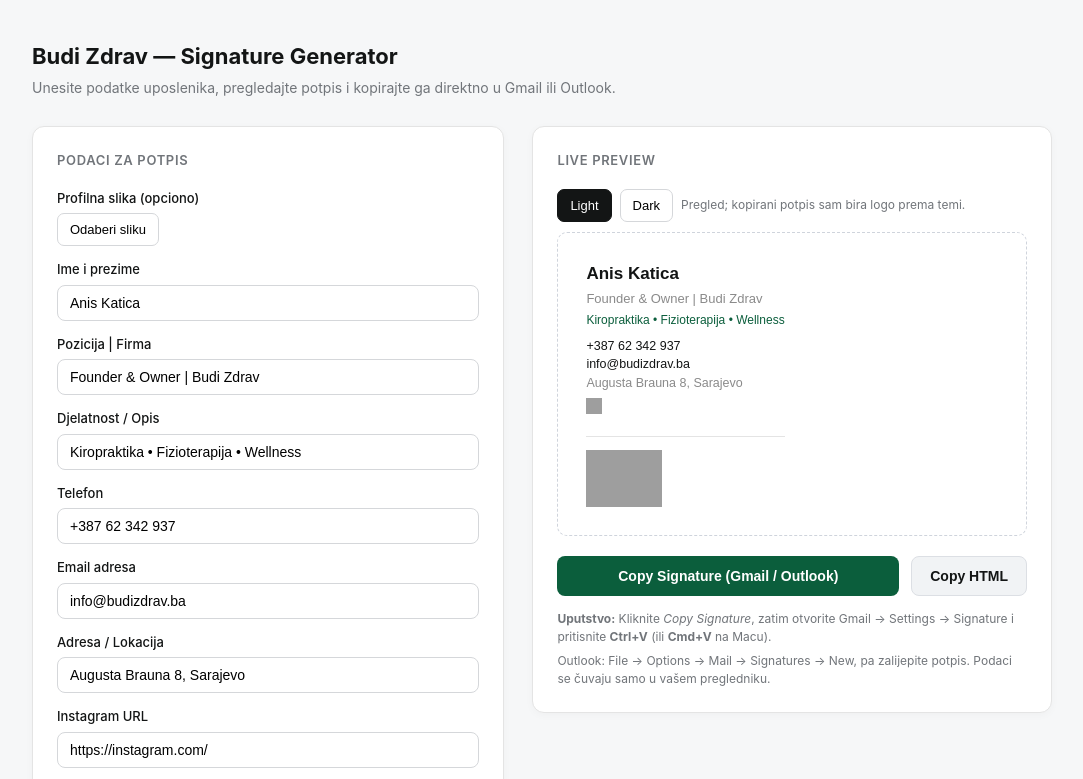
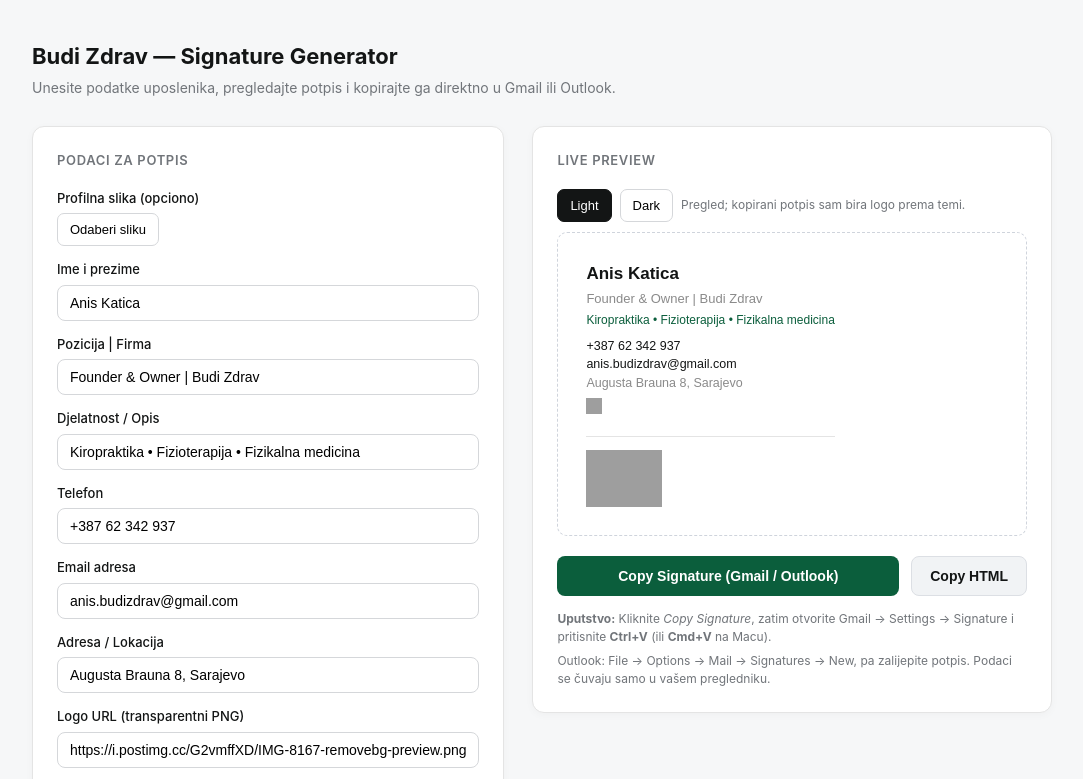
Before and after one commit to Byteller/budi-zdrav, a plain HTML site: page index.html in a window 1280 px wide. Both pictures are taken after a click on the button "Copy Signature (Gmail / Outlook)". Shown: the top 779 px of the page, without its empty margins (98-1181 px from the left). Drawn offline with Linux system fonts and the light colour scheme; grey boxes are pictures that could not be loaded.

Commit message:
Hardcode Instagram link, update services text and default email
Co-Authored-By: Claude Sonnet 5.5 <noreply@anthropic.com>

```diff
--- a/index.html
+++ b/index.html
@@ -256,7 +256,7 @@
 
       <div class="form-group">
         <label for="in-services">Djelatnost / Opis</label>
-        <input type="text" id="in-services" name="services" value="Kiropraktika • Fizioterapija • Wellness" placeholder="Kiropraktika • Fizioterapija • Wellness">
+        <input type="text" id="in-services" name="services" value="Kiropraktika • Fizioterapija • Fizikalna medicina" placeholder="Kiropraktika • Fizioterapija • Fizikalna medicina">
       </div>
 
       <div class="form-group">
@@ -266,17 +266,12 @@
 
       <div class="form-group">
         <label for="in-email">Email adresa</label>
-        <input type="email" id="in-email" name="email" autocomplete="email" value="info@budizdrav.ba" placeholder="ime@budizdrav.ba">
+        <input type="email" id="in-email" name="email" autocomplete="email" value="anis.budizdrav@gmail.com" placeholder="ime@budizdrav.ba">
       </div>
 
       <div class="form-group">
         <label for="in-location">Adresa / Lokacija</label>
         <input type="text" id="in-location" name="location" autocomplete="street-address" value="Augusta Brauna 8, Sarajevo" placeholder="Adresa">
-      </div>
-
-      <div class="form-group">
-        <label for="in-instagram">Instagram URL</label>
-        <input type="url" id="in-instagram" name="instagram" value="https://instagram.com/" placeholder="https://instagram.com/profil">
       </div>
 
       <div class="form-group" style="margin-bottom:0;">
@@ -322,7 +317,8 @@
 </div>
 
 <script>
-  const STORAGE_KEY = 'budizdrav-signature-v1';
+  const STORAGE_KEY = 'budizdrav-signature-v2';
+  const INSTAGRAM_URL = 'https://www.instagram.com/budizdravkiropraktika/'; // fiksno
   // Default logo is served from this site (public/budi-zdrav-logo.png)
   const OLD_DEFAULT_LOGO = new URL('/budi-zdrav-logo.png', location.origin).href;
   const DEFAULT_LOGO = 'https://i.postimg.cc/G2vmffXD/IMG-8167-removebg-preview.png';       // light theme
@@ -337,7 +333,6 @@
     phone: document.getElementById('in-phone'),
     email: document.getElementById('in-email'),
     location: document.getElementById('in-location'),
-    instagram: document.getElementById('in-instagram'),
     logo: document.getElementById('in-logo'),
     logoDark: document.getElementById('in-logo-dark')
   };
@@ -388,7 +383,7 @@
     const font = 'font-family:Arial,Helvetica,sans-serif;';
     const phoneHref = d.phone.replace(/[^+\d]/g, '');
     const emailOk = /^[^\s@<>"]+@[^\s@<>"]+\.[^\s@<>"]+$/.test(d.email);
-    const igUrl = safeUrl(d.instagram);
+    const igUrl = INSTAGRAM_URL;
     const logoUrl = safeUrl(d.logo);
     const logoDarkUrl = safeUrl(d.logoDark);
 
@@ -471,7 +466,7 @@
   }
 
   function buildPlainText(d) {
-    return [d.name, d.title, d.services, d.phone, d.email, d.location, safeUrl(d.instagram)]
+    return [d.name, d.title, d.services, d.phone, d.email, d.location, INSTAGRAM_URL]
       .filter(Boolean).join('\n');
   }
 
```
